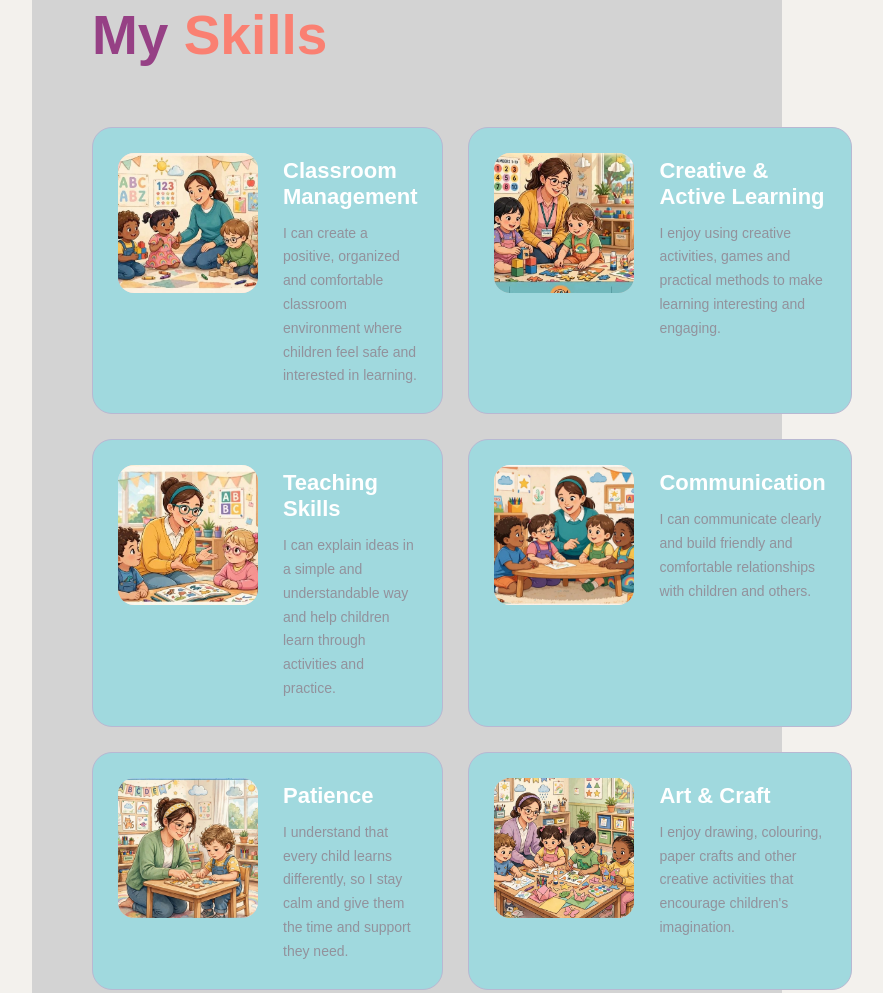
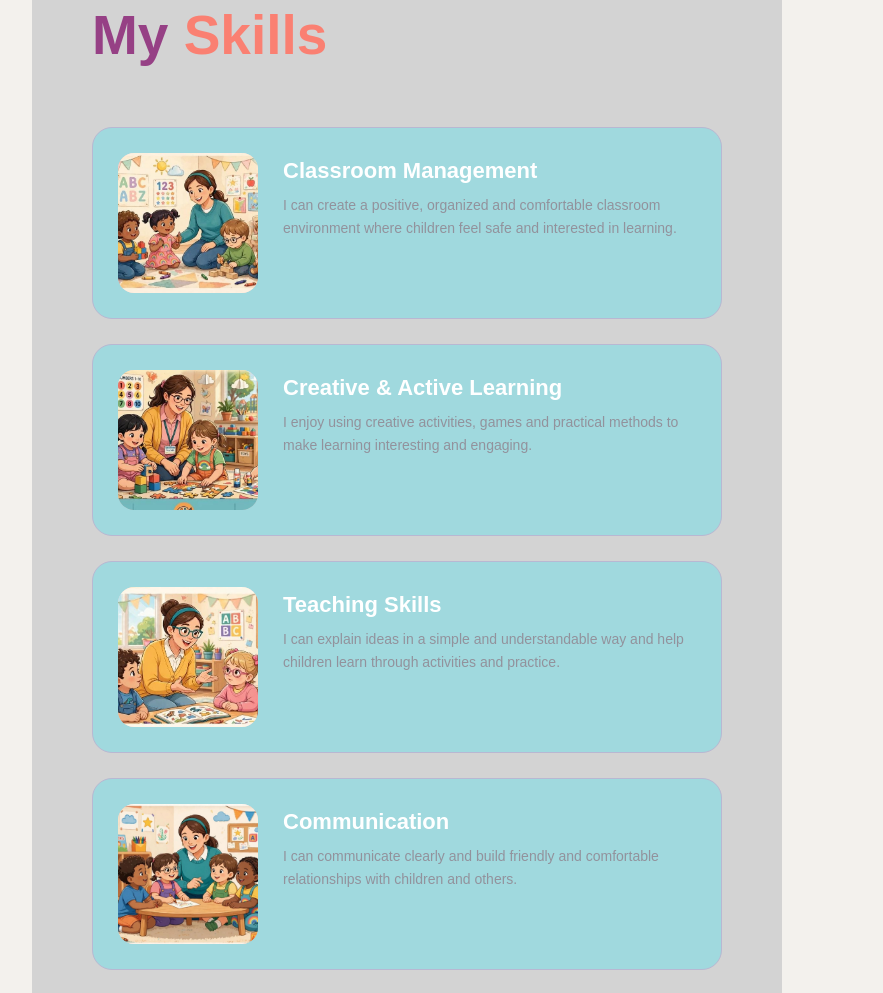
Before and after one commit to jayapriyajayan/portfolio, a plain HTML site: page index.html in a window 1280 px wide. Shown: the part 879-1872 px from the top of the page, without its empty margins (233-1116 px from the left). Drawn offline with Linux system fonts and the light colour scheme.

Commit message:
made a few changes

```diff
--- a/portfolio.css
+++ b/portfolio.css
@@ -158,8 +158,8 @@ body {
 .skills-grid {
     margin-top: 60px;
 
-    display: grid;
-    grid-template-columns: repeat(2, 1fr);
+    display: flex;
+    flex-direction: column;
     gap: 25px;
 }
 
@@ -178,6 +178,7 @@ body {
     border-radius: 20px;
 
     transition: 0.4s;
+
 }
 
 
@@ -235,7 +236,12 @@ body {
 
     font-size: 22px;
 
-    margin-bottom: 12px;
+    margin-bottom: 10px;
+}
+
+.skill-card p{
+    color: #555;
+    line-height: 1.6;
 }
 
 .skill-content p {
```
